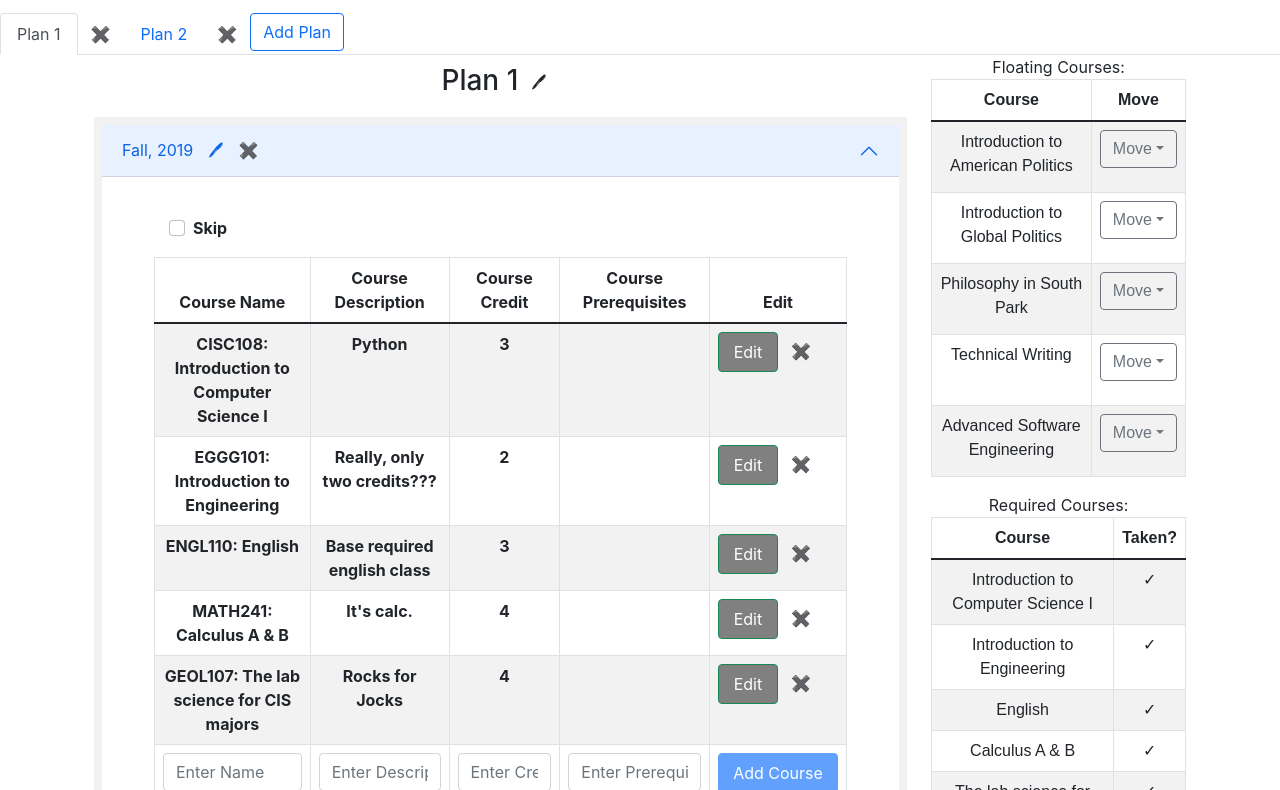
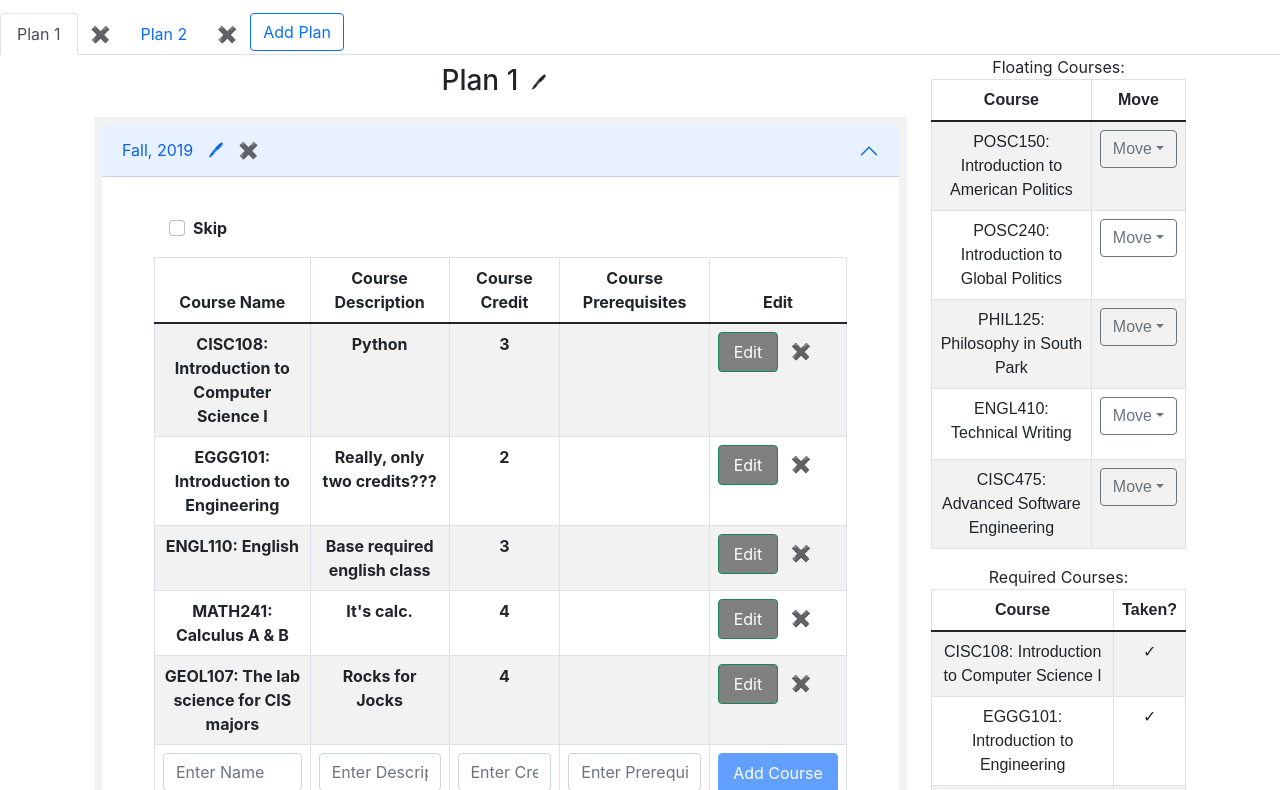
Before and after one commit to UD-CISC275-S22/cis-scheduler-team24, a React (Create React App) app: page / in a window 1280 px wide. Shown: the part 430-1220 px from the top of the page. Built offline with nearby package versions, Linux system fonts and the light colour scheme.

Commit message:
Added course codes to floating and requirements pools

```diff
--- a/src/components/viewFloatingCourses.tsx
+++ b/src/components/viewFloatingCourses.tsx
@@ -33,7 +33,11 @@ export function ViewFloatingCourses({
                 <tbody>
                     {floatingCourses.map((floatingCourse: Course) => (
                         <tr key={floatingCourse.id}>
-                            <td>{floatingCourse.name}</td>
+                            <td>
+                                {floatingCourse.code}
+                                {": "}
+                                {floatingCourse.name}
+                            </td>
                             <td>
                                 <InputGroup className="mb-3">
                                     <DropdownButton
--- a/src/components/viewRequirements.tsx
+++ b/src/components/viewRequirements.tsx
@@ -21,7 +21,11 @@ export function ViewRequirements({
                 <tbody>
                     {requiredCourses.map((requiredCourse: Course) => (
                         <tr key={requiredCourse.id}>
-                            <td>{requiredCourse.name}</td>
+                            <td>
+                                {requiredCourse.code}
+                                {": "}
+                                {requiredCourse.name}
+                            </td>
                             <td>
                                 {takenCourses
                                     .map(
```
